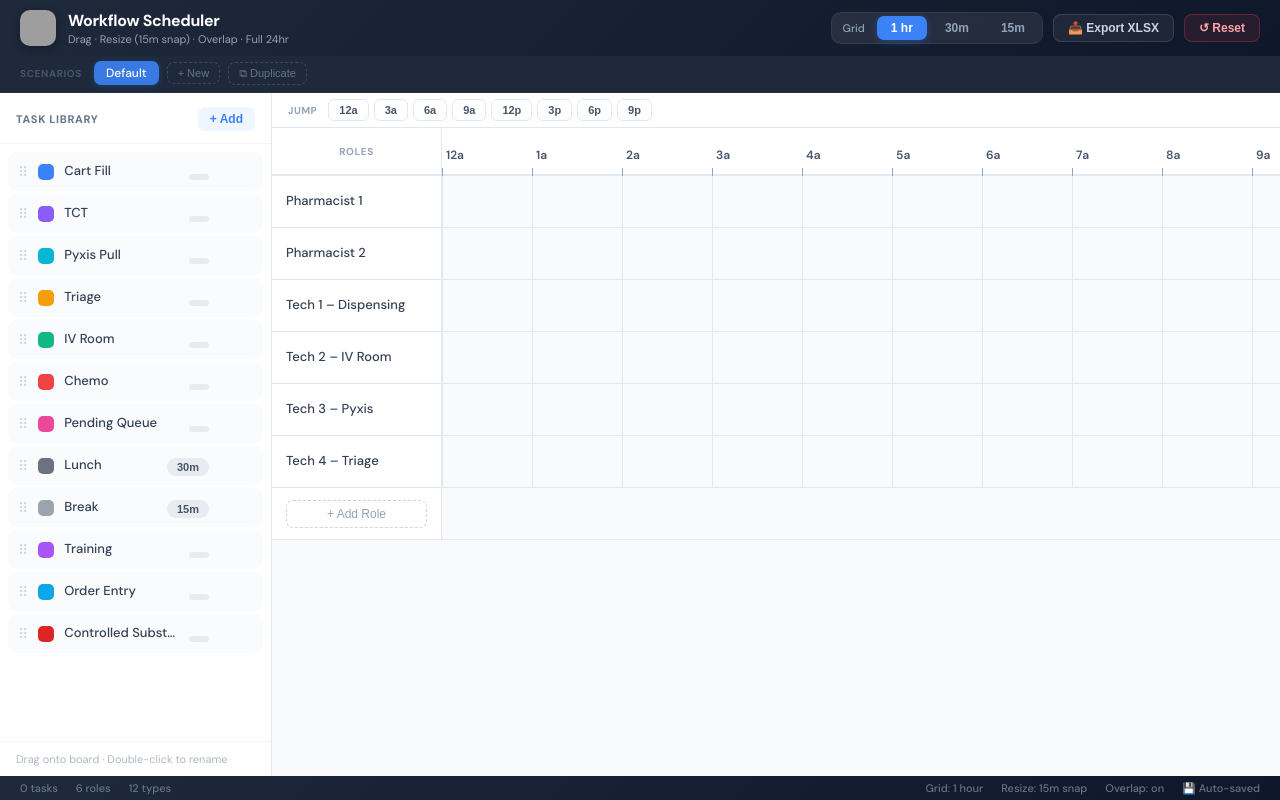
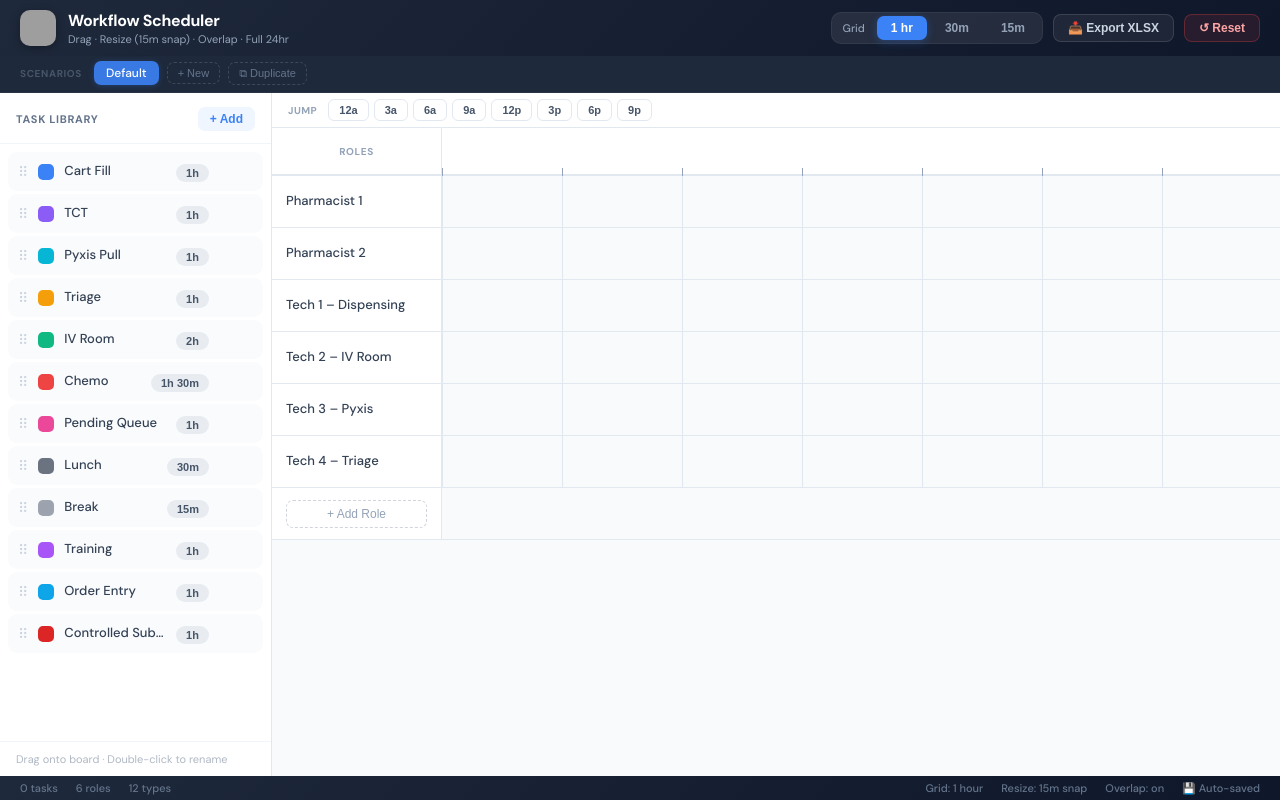
Before and after one commit to jjtjp94/workflows, a React (Vite) app in the folder pharmacy-scheduler-deploy/: page / in a window 1280 px wide. Built offline with nearby package versions, Linux system fonts and the light colour scheme; grey boxes are pictures that could not be loaded.

Commit message:
Increase PX_PER_HOUR constant from 90 to 120

```diff
--- a/pharmacy-scheduler-deploy/src/PharmacyScheduler.jsx
+++ b/pharmacy-scheduler-deploy/src/PharmacyScheduler.jsx
@@ -4,7 +4,7 @@ import * as XLSX from "xlsx";
 /* ═══════════════════════════════════════════════════════════════════════════
    CONSTANTS
    ═══════════════════════════════════════════════════════════════════════════ */
-const PX_PER_HOUR = 90;
+const PX_PER_HOUR = 120;
 const LANE_H = 40;
 const ROW_PAD = 6;
 const MIN_ROW_H = LANE_H + ROW_PAD * 2;
@@ -37,6 +37,7 @@ const fmtDur = (m) => {
   if (m < 60) return `${m}m`;
   const h = Math.floor(m / 60);
   const r = m % 60;
+  return r ? `${h}h ${r}m` : `${h}h`;
 };
 
 let _uid = 0;
@@ -802,7 +803,7 @@ export default function PharmacyScheduler() {
                   {ticks.map(({ m, isHour }) => (
                     <div key={m} style={{ position: "absolute", left: minToPx(m), bottom: 0, display: "flex", flexDirection: "column", alignItems: "flex-start" }}>
                       <span style={{ fontSize: isHour ? 12 : 10, fontWeight: isHour ? 600 : 400, color: isHour ? "#475569" : "#b0b8c4", paddingLeft: 4, paddingBottom: 5, whiteSpace: "nowrap", userSelect: "none" }}>
-                        {fmtTime(m)}
+
                       </span>
                       <div style={{ width: 1, height: isHour ? 8 : 4, background: isHour ? "#94a3b8" : "#cbd5e1" }} />
                     </div>
```
